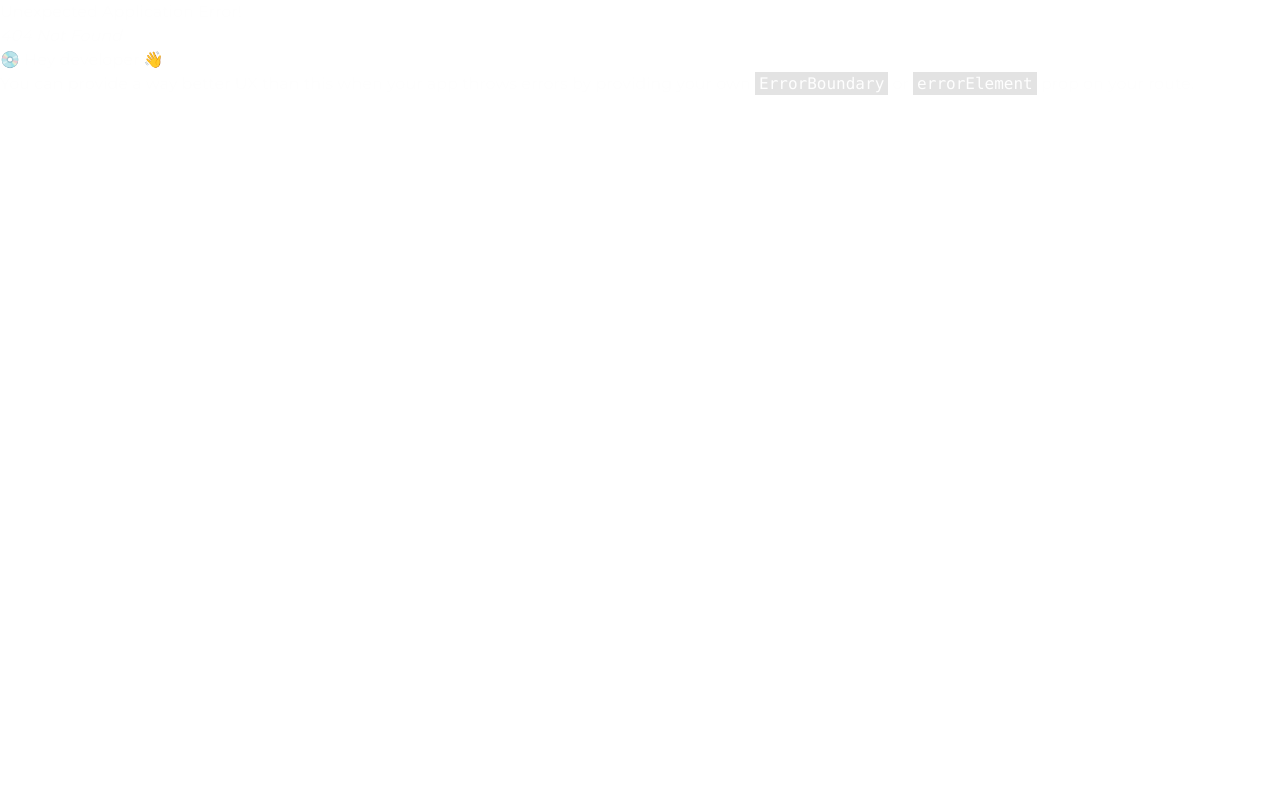
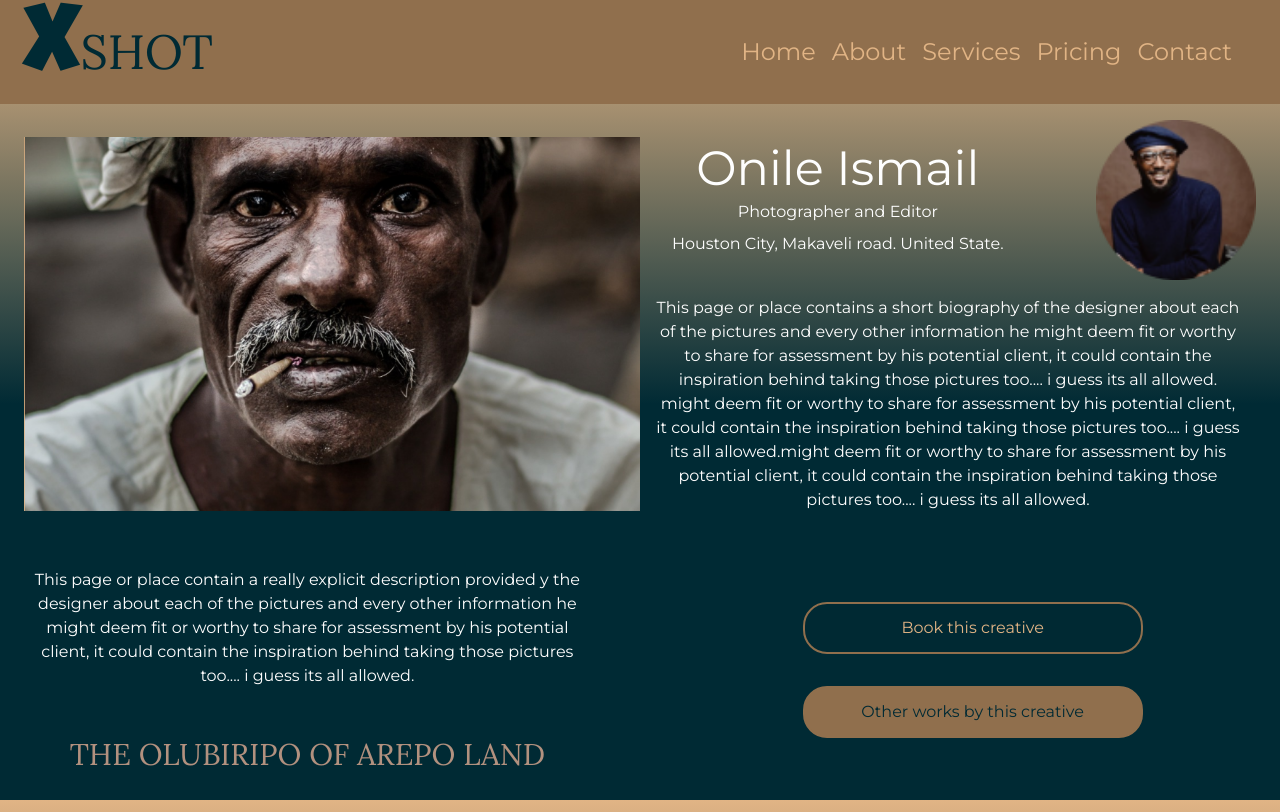
Before and after one commit to mobolajiJinad/XShot, a React (Vite) app: page /showcase/onileIsmail in a window 1280 px wide. Before the commit this address had no page. Built offline with nearby package versions, Linux system fonts and the light colour scheme; a web font is replaced by a local one.

Commit message:
Added new page - showcase/onileIsmail

```diff
--- a/src/components/Contact/Main.jsx
+++ b/src/components/Contact/Main.jsx
@@ -8,7 +8,7 @@ const Main = () => {
       </Helmet>
 
       <main>
-        <div className="h-[65vh] w-full bg-ContactMainTop bg-cover bg-no-repeat p-12 text-center md:h-[70vh]">
+        <div className="h-[75vh] w-full bg-ContactMainTop bg-cover bg-no-repeat p-12 text-center md:h-[70vh]">
           <span className="mx-auto my-11 block font-LuxuriousScript text-4xl">
             glitz and glamour at its peak
           </span>
--- a/src/components/Home/Main.jsx
+++ b/src/components/Home/Main.jsx
@@ -1,6 +1,6 @@
 const Main = () => {
   return (
-    <main className="flex min-h-screen flex-col items-center justify-around bg-[#002a34] bg-mainBackground bg-cover bg-center">
+    <main className="flex min-h-screen flex-col items-center justify-around bg-[#002a34] bg-mainBackground bg-cover bg-center px-1">
       <div className="flex h-1/2 flex-col items-center md:h-3/4">
         <h1 className="mb-2 pt-8 text-center font-RuslanDisplay text-4xl uppercase md:text-6xl">
           we live photography
--- a/src/components/Home/TopCreatives.jsx
+++ b/src/components/Home/TopCreatives.jsx
@@ -1,3 +1,5 @@
+import { Link } from "react-router-dom";
+
 import Photo8 from "../../assets/Photo8.png";
 import Photo9 from "../../assets/Photo9.png";
 
@@ -20,6 +22,7 @@ const TopCreatives = () => {
           paragraphText={
             "Good client interaction can absolutely speak every language and also do and undo"
           }
+          href={"/showcase/onileIsmail"}
         />
 
         <PhotoCreatives
@@ -30,13 +33,21 @@ const TopCreatives = () => {
           paragraphText={
             "Good client interaction can absolutely speak every language and also do and undo"
           }
+          href={"/showcase/onileIsmail"}
         />
       </div>
     </section>
   );
 };
 
-const PhotoCreatives = ({ imgSrc, name, clientNum, rating, paragraphText }) => {
+const PhotoCreatives = ({
+  imgSrc,
+  name,
+  clientNum,
+  rating,
+  paragraphText,
+  href,
+}) => {
   return (
     <div className="relative mx-auto mb-2 min-h-[250px] w-[95%] rounded-xl md:w-[48%] lg:w-[45%]">
       <img className="h-full w-full" src={imgSrc} alt="An image" />
@@ -57,12 +68,13 @@ const PhotoCreatives = ({ imgSrc, name, clientNum, rating, paragraphText }) => {
           {paragraphText}
         </p>
 
-        <a
+        <Link
+          to={href}
           className="mx-auto mt-4 cursor-pointer rounded-lg border border-solid border-[#002a34] bg-transparent px-5 py-2 text-lg text-[#fefefe] lg:px-7"
           href="./html/onileIsmail_showcase_page.html"
         >
           Check out his works &rarr;
-        </a>
+        </Link>
       </div>
     </div>
   );
--- /dev/null
+++ b/src/components/OnileIsmail/Main.jsx
@@ -0,0 +1,75 @@
+import OnileIsmail from "../../assets/OnileIsmail.png";
+import OnileIsmailWork from "../../assets/OnileIsmailWork.png";
+
+const Main = () => {
+  return (
+    <main className="mx-0 my-4 px-6 py-0">
+      <div className="mb-10 mt-4 flex items-center justify-between">
+        <img src={OnileIsmailWork} alt="Onile Ismail Image" className="w-1/2" />
+
+        <div>
+          <div className="flex items-center justify-between">
+            <div className="ml-8 text-center">
+              <h3 className="text-center text-5xl capitalize">Onile Ismail</h3>
+              <span className="mt-2 block">Photographer and Editor</span>
+              <span className="mt-2 block">
+                Houston City, Makaveli road. United State.
+              </span>
+            </div>
+
+            <img
+              src={OnileIsmail}
+              alt="Onile Ismail Profile"
+              className="h-auto w-40"
+            />
+          </div>
+
+          <p className="p-4 text-center text-base">
+            This page or place contains a short biography of the designer about
+            each of the pictures and every other information he might deem fit
+            or worthy to share for assessment by his potential client, it could
+            contain the inspiration behind taking those pictures too.... i guess
+            its all allowed. might deem fit or worthy to share for assessment by
+            his potential client, it could contain the inspiration behind taking
+            those pictures too.... i guess its all allowed.might deem fit or
+            worthy to share for assessment by his potential client, it could
+            contain the inspiration behind taking those pictures too.... i guess
+            its all allowed.
+          </p>
+        </div>
+      </div>
+
+      <div className="mb-10 mt-4 flex items-center justify-between">
+        <div className="w-[46%]">
+          <p className="text-center">
+            This page or place contain a really explicit description provided y
+            the designer about each of the pictures and every other information
+            he might deem fit or worthy to share for assessment by his potential
+            client, it could contain the inspiration behind taking those
+            pictures too.... i guess its all allowed.
+          </p>
+
+          <h3 className="mt-12 text-center font-Lora text-3xl uppercase text-[#b2917f]">
+            The OLUBIRIPO OF AREPO LAND
+          </h3>
+        </div>
+
+        <div class="flex w-[46%] flex-col items-center">
+          <a href="#" className="w-[60%]">
+            <button className="mx-auto my-4 w-full rounded-3xl border-2 border-solid border-[#906f4d] bg-[#002a34cc] px-0 py-3 text-base text-[#e1b485]">
+              Book this creative
+            </button>
+          </a>
+
+          <a href="#" className="w-[60%]">
+            <button className="mx-auto my-4 w-full rounded-3xl border-2 border-solid border-[#906f4d] bg-[#906f4d] px-0 py-3 text-base text-[#002a34]">
+              Other works by this creative
+            </button>
+          </a>
+        </div>
+      </div>
+    </main>
+  );
+};
+
+export default Main;
--- a/src/components/PhotoCategories/Main.jsx
+++ b/src/components/PhotoCategories/Main.jsx
@@ -5,7 +5,7 @@ const Main = () => {
     <main
       style={{
         background:
-          "linear-gradient(275.14deg, rgba(217, 217, 217, 0) 16.9%, rgba(0, 0, 0, 0.72) 69.13%);",
+          "linear-gradient(275.14deg, rgba(217, 217, 217, 0) 16.9%, rgba(0, 0, 0, 0.72) 69.13%)",
       }}
     >
       <h1 className="p-8 text-center text-2xl font-bold capitalize text-[#52300963] sm:text-5xl">
--- /dev/null
+++ b/src/pages/OnileIsmail.jsx
@@ -0,0 +1,31 @@
+import { Helmet } from "react-helmet";
+
+import Header from "../components/Header";
+import Main from "../components/OnileIsmail/main";
+
+const OnileIsmail = () => {
+  return (
+    <>
+      <Helmet>
+        <title>XShot - OnileIsmail Showcase page</title>
+
+        <style>
+          {`
+            body {
+              min-width: 1150px;
+              margin: auto;
+              background: linear-gradient(180deg, #e1b485 0%, #002a34 50.52%);
+              background-size: cover;
+              background-attachment: fixed;
+            }
+          `}
+        </style>
+      </Helmet>
+
+      <Header bgColor={"#906f4d"} xColor={"#002a34"} shotColor={"#002a34"} />
+      <Main />
+    </>
+  );
+};
+
+export default OnileIsmail;
--- a/vite.config.js
+++ b/vite.config.js
@@ -4,4 +4,7 @@ import react from "@vitejs/plugin-react";
 // https://vitejs.dev/config/
 export default defineConfig({
   plugins: [react()],
+  server: {
+    host: "0.0.0.0",
+  },
 });
```
Also changed, not shown: src/main.jsx (+7 -1 lines), src/assets/onileIsmail.png (added), src/assets/onileIsmailWork.png (added).
